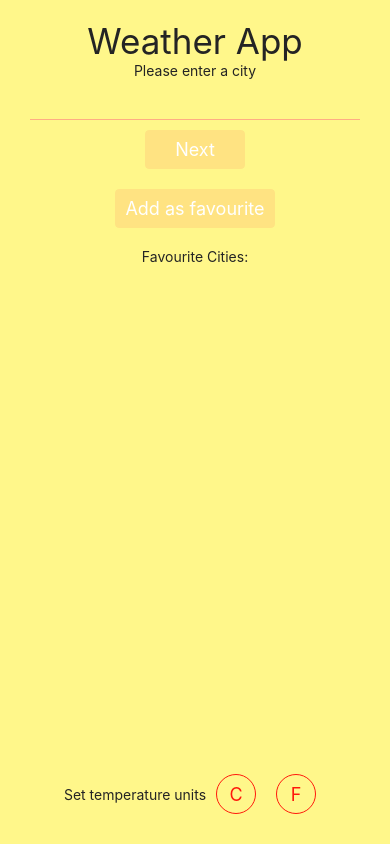
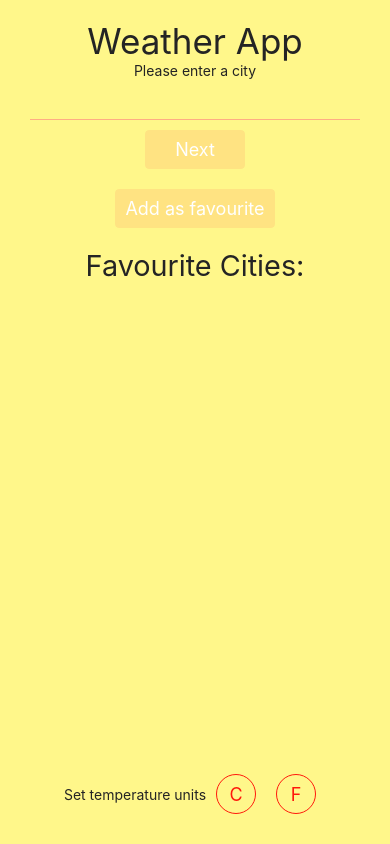
Before and after one commit to wojciechnowaczyk/WeatherApp, a React Native app: screen / in a window 390 px wide. Built offline with nearby package versions, Linux system fonts and the light colour scheme.

Commit message:
Validation has been added

```diff
--- a/src/locales.tsx
+++ b/src/locales.tsx
@@ -10,4 +10,5 @@ export const locales = {
   TEMP_UNIT_F: 'F',
   FAVOURITE_CITIES: 'Favourite Cities:',
   ONLY_LETTERS_ALLOWED: 'Only letters are allowed',
+  CITY_ALREADY_EXISTS: 'A city already exists in the favourites cities list',
 };
--- a/src/screens/MainScreen.tsx
+++ b/src/screens/MainScreen.tsx
@@ -38,9 +38,6 @@ export const MainScreen: React.FC<Props> = ({navigation}) => {
     getDataFromStorage();
   }, []);
 
-  useEffect(() => {
-    console.log(inputValue);
-  }, [inputValue]);
   const saveCitiesInStorage = async (updatedCities: string[]) => {
     try {
       const parsedValue = JSON.stringify(updatedCities);
@@ -79,6 +76,9 @@ export const MainScreen: React.FC<Props> = ({navigation}) => {
           toggleErrorsBox();
         }
       });
+    } else {
+      setErrorMessage(locales.CITY_ALREADY_EXISTS);
+      toggleErrorsBox();
     }
   };
 
@@ -115,7 +115,7 @@ export const MainScreen: React.FC<Props> = ({navigation}) => {
         title={locales.ADD_AS_FAVOURITE}
         onPress={handleAddFavouritesBtn}
       />
-      <Text>{locales.FAVOURITE_CITIES}</Text>
+      <Text h3>{locales.FAVOURITE_CITIES}</Text>
       <FlatList
         data={favouriteCities}
         keyExtractor={index => index.toString()}
```
